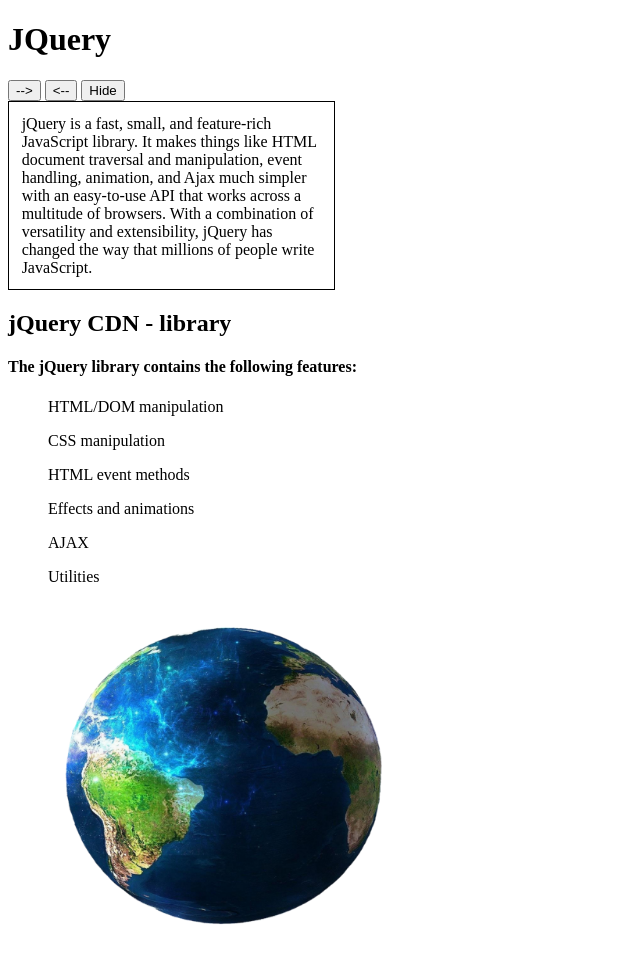
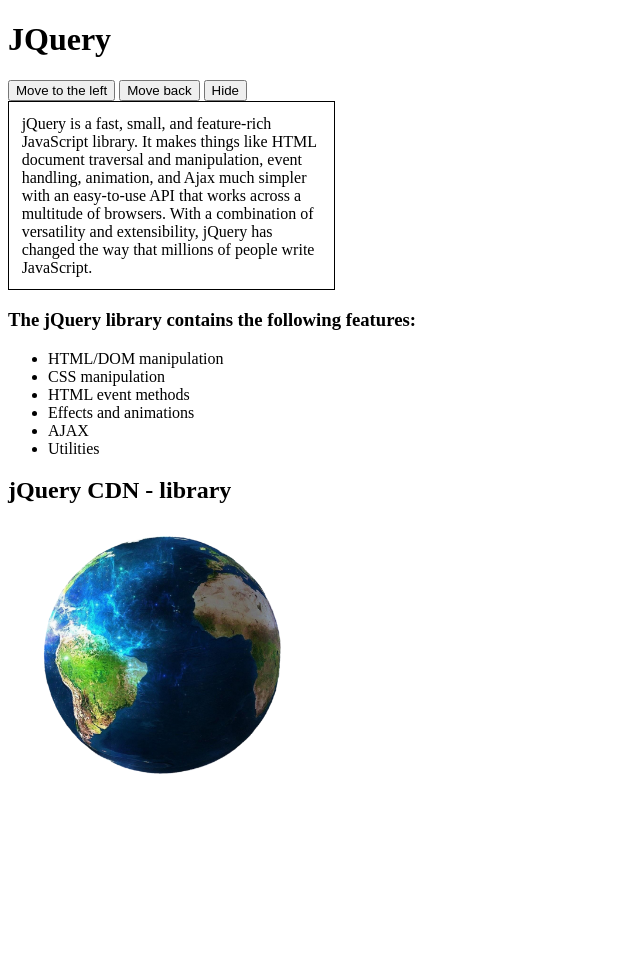
Before and after one commit to 6onosensu/webTARgv23, a PHP site: page /jQuery.html in a window 1280 px wide. Shown: the whole page, without its empty margins (0-640 px from the left). After the commit the page ends 774 px from the top, so only its background shows below. Run offline with PHP 8.4, Linux system fonts and the light colour scheme; some libraries are stand-ins or nearby versions.

Commit message:
did it work

```diff
--- a/jQuery/jQuery.html
+++ b/jQuery/jQuery.html
@@ -1,77 +1,73 @@
 <!DOCTYPE html>
 <html lang="en">
+
 <head>
     <meta charset="UTF-8">
-    <title>jQuery</title>
+    <title>jQuery kasutamine</title>
     <link rel="stylesheet" href="queryStyle.css">
-
     <script src="https://code.jquery.com/jquery-3.7.1.min.js"
-            integrity="sha256-/JqT3SQfawRcv/BIHPThkBvs0OEvtFFmqPF/lYI/Cxo="
-            crossorigin="anonymous"></script>
-    <script
-            src="https://code.jquery.com/ui/1.13.2/jquery-ui.js"
-            integrity="sha256-xLD7nhI62fcsEZK2/v8LsBcb4lG7dgULkuXoXB/j91c="
-            crossorigin="anonymous"></script>
+        integrity="sha256-/JqT3SQfawRcv/BIHPThkBvs0OEvtFFmqPF/lYI/Cxo=" crossorigin="anonymous"></script>
     <script src="https://ajax.googleapis.com/ajax/libs/jquery/1.4/jquery.min.js"></script>
     <script src="https://ajax.googleapis.com/ajax/libs/jqueryui/1.8/jquery-ui.min.js"></script>
     <script>
-        let open = true;
-        let imgEarth = $('#earth');
-        let div = $('div');
-        let btn = $('#btn');
-        let div1 = $('div#txt1');
         function orange() {
-            //if mouse is on div then color changes to orange
-            $('div#txt1, h1').css('color', 'orange');
+            $('div#txt, h1').css('color', 'orange');
         }
         function black() {
-            //if mouse is on div then color changes to orange
-            div.css('color', 'black');
+            $('div#txt').css('color', 'black');
         }
         function movement(event, ui) {
-            let place = ui.offset;
+            var place = ui.offset;
             $('#answer').html(place.top + " // " + place.left);
         }
+        let open = true;
         function show_hide() {
-            div1.slideToggle();
+            $('div#txt').slideToggle();
             if (open) {
                 open = false;
-                btn.val('Show');
+                $('#btn').val('Show');
             } else {
                 open = true;
-                btn.val('Hide');
+                $('#btn').val('Hide');
             }
         }
         function start() {
-            imgEarth.draggable;
-            imgEarth.bind("drag", movement);
-            div.mouseenter(orange);
-            div.mouseleave(black);
+            $('#png').draggable();
+            $('#png').bind("drag", movement);
+            $('div#txt, h1').mouseenter(orange);
+            $('div#txt').mouseleave(black);
         }
+
     </script>
 </head>
+
 <body onload="start()">
     <h1>JQuery</h1>
-<input type="button" value="-->" onclick="$('#txt1').animate({left: '600px'}, 1000)">
-<input type="button" value="<--" onclick="$('#txt1').animate({left: '0px'}, 5000)">
+    <input type="button" value="Move to the left" onclick="$('div#txt').animate({left: '600px'}, 1000)">
+    <input type="button" value="Move back" onclick="$('div#txt').animate({left: '0px'}, 5000)">
     <input type="button" value="Hide" id="btn" onclick="show_hide()">
-<div id="txt1">jQuery is a fast, small, and feature-rich JavaScript library.
+    <div id="txt"> jQuery is a fast, small, and feature-rich JavaScript library.
         It makes things like HTML document traversal and manipulation, event handling, animation,
         and Ajax much simpler with an easy-to-use API that works across a multitude of browsers.
         With a combination of versatility and extensibility,
         jQuery has changed the way that millions of people write JavaScript.
     </div>
+
+    <div id="txt2">
+        <h3>The jQuery library contains the following features:</h3>
+        <ul>
+            <li>HTML/DOM manipulation</li>
+            <li>CSS manipulation</li>
+            <li>HTML event methods</li>
+            <li>Effects and animations</li>
+            <li>AJAX</li>
+            <li>Utilities</li>
+        </ul>
+    </div>
     <h2>jQuery CDN - library</h2>
-<div id="txt2">
-    <h4>The jQuery library contains the following features:</h4>
-    <ul>HTML/DOM manipulation</ul>
-    <ul>CSS manipulation</ul>
-    <ul>HTML event methods</ul>
-    <ul>Effects and animations</ul>
-    <ul>AJAX</ul>
-    <ul>Utilities</ul>
-</div>
-<img src="earth.png" alt="" id="earth">
+    <img src="earth.png" alt="png" id="png">
     <div id="answer"></div>
+
 </body>
+
 </html>
--- a/jQuery/queryStyle.css
+++ b/jQuery/queryStyle.css
@@ -1,12 +1,11 @@
-div#txt1 {
+div#txt {
     width: 300px;
     border: solid 1px;
     position: relative;
     left: 0px;
     padding: 1%;
 }
-#earth {
-    margin: 10px;
-    width: 400px;
-    height: 320px;
+
+#png {
+    width: 300px;
 }
```
Lines whose indentation alone changed are shown as unchanged.
